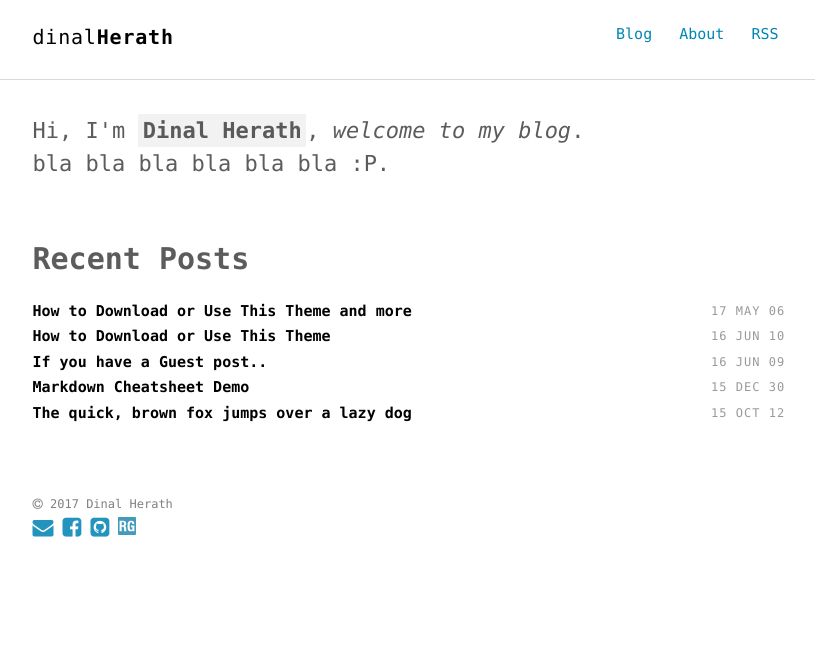
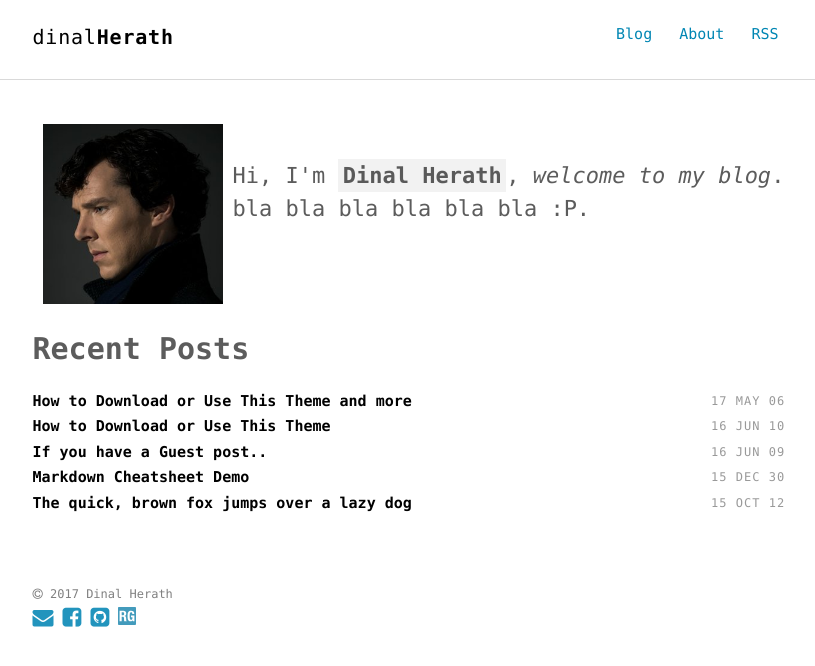
Before and after one commit to dherath/myWebsiteTheme, a Jekyll site: the page built from index.html, in a window 1280 px wide. Shown: the top 666 px of the page, without its empty margins (230-1045 px from the left). Built offline with Jekyll 4.4.1, drawn with Linux system fonts in a browser that asks for light colours.

Commit message:
added image to home page

```diff
--- a/_includes/intro.html
+++ b/_includes/intro.html
@@ -1,6 +1,9 @@
 <section class="intro">
   <div class="container">
+        <img src="/assets/img/image.jpg" style="width:200px;padding:10px;" align="left">
+        <br><br>
         <p class="lead">Hi, I'm <strong class="author-name" itemprop="name">{{ site.author.name }}</strong>, <em itemprop = "greeting">{{site.author.greeting}}</em><!--<em itemprop="jobTitle">{{ site.author.job }}</em>-->. <br>
         {{ site.author.bio }}</p>
+        <br><br>
   </div>
 </section>
--- a/index.html
+++ b/index.html
@@ -4,8 +4,8 @@ title: Home
 ---
 
 {% include intro.html %}
+
 <section class="post-list">
-
   <div class="container">
     <h1> Recent Posts </h1>
     {% assign postCounter = 0 %}
```
